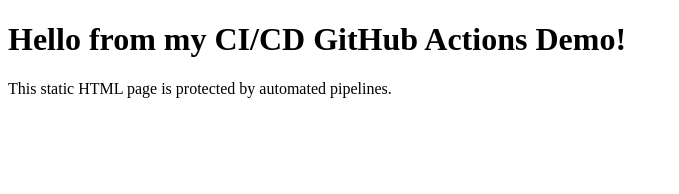
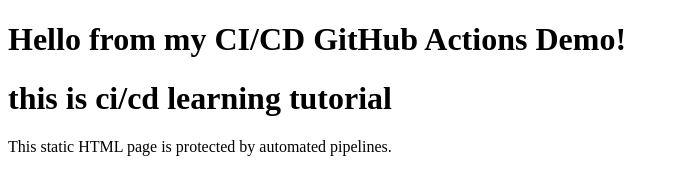
Before and after one commit to TadesseAsrie/github-actions-demo, a website: page index.html in a window 1280 px wide. Shown: the whole page, without its empty margins (0-679 px from the left). Drawn offline with Linux system fonts and the light colour scheme.

```diff
--- a/index.html
+++ b/index.html
@@ -7,6 +7,7 @@
 </head>
 <body>
     <h1>Hello from my CI/CD GitHub Actions Demo!</h1>
+    <h1>this is ci/cd learning tutorial</h1>
     <p>This static HTML page is protected by automated pipelines.</p>
 </body>
 </html>
```
